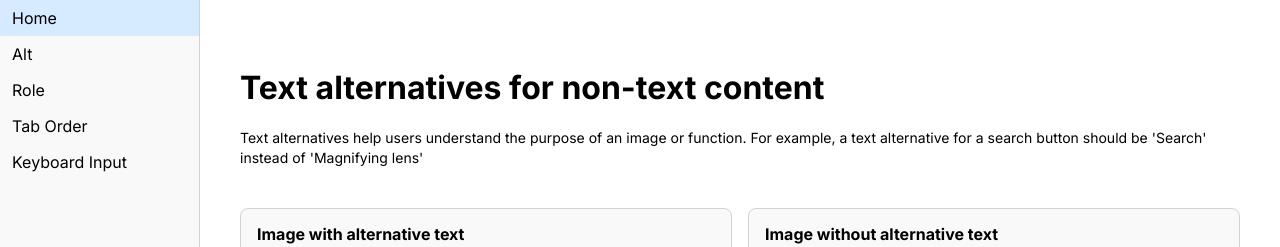
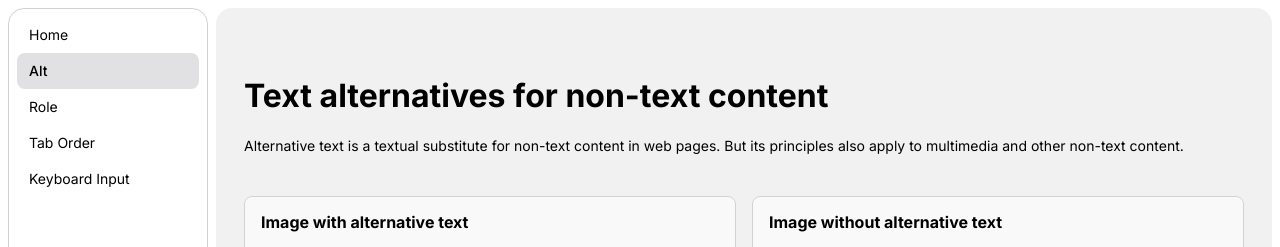
Before and after one commit to thuannguyen13/accessibility-demo, a React (Create React App) app: page /Alt in a window 1280 px wide. Shown: the top 247 px of the page. Built offline with nearby package versions, Linux system fonts and the light colour scheme.

Commit message:
Added active link, update visual

```diff
--- a/src/components/Layout/Layout.scss
+++ b/src/components/Layout/Layout.scss
@@ -2,14 +2,17 @@
 
 .layout {
     display: flex;
-    height: 100%;
+    height: calc(100vh - 16px);
 }
 
 .main {
     padding: 24px;
+    height: 100%;
     width: 100%;
     overflow-y: scroll;
-    height: 100vh;
+    margin: 8px 8px 8px 0;
+    background-color: $N5;
+    border-radius: 16px;
 }
 
 .container {
--- a/src/components/Sidebar/Link.js
+++ /dev/null
@@ -1,9 +0,0 @@
-import "./Sidebar.scss";
-
-export default function Link({ href, label }) {
-    return (
-        <a tabIndex="-1" className="link" href={href}>
-            {label}
-        </a>
-    );
-}
--- a/src/components/Sidebar/Sidebar.js
+++ b/src/components/Sidebar/Sidebar.js
@@ -1,15 +1,25 @@
 import "./Sidebar.scss";
-import Link from "./Link";
+
+import { NavLink } from "react-router-dom";
 
 export default function Sidebar() {
     return (
         <aside tabIndex="-1" className="sidebar">
-            <Link href="/Home" label="Home" />
-            <Link href="/Alt" label="Alt" />
-            <Link href="/Role" label="Role" />
-            <Link href="/TabOrder" label="Tab Order" />
-            <Link href="/KeyboardInput" label="Keyboard Input" />
-            {/* <Link href="/StructureOrder" label="Structure Order" /> */}
+            <NavLink className="link" to="/Home">
+                Home
+            </NavLink>
+            <NavLink className="link" to="/Alt">
+                Alt
+            </NavLink>
+            <NavLink className="link" to="/Role">
+                Role
+            </NavLink>
+            <NavLink className="link" to="/TabOrder">
+                Tab Order
+            </NavLink>
+            <NavLink className="link" to="/KeyboardInput">
+                Keyboard Input
+            </NavLink>
         </aside>
     );
 }
--- a/src/components/Sidebar/Sidebar.scss
+++ b/src/components/Sidebar/Sidebar.scss
@@ -2,12 +2,17 @@
 
 .sidebar {
     width: 200px;
-    height: 100vh;
-    background-color: $N0;
+    height: 100%;
+    background-color: $Mono-White;
     display: flex;
     flex-direction: column;
     flex-shrink: 0;
-    border-right: 1px solid $N20;
+    border: 1px solid $N20;
+    margin: 8px;
+    border-radius: 16px;
+    overflow: hidden;
+    padding: 8px;
+    font-size: 14px;
 }
 
 .link {
@@ -17,8 +22,14 @@
     color: $Mono-Black;
     display: flex;
     align-items: center;
+    border-radius: 8px;
 
     &:hover {
-        background-color: $B10;
+        background-color: $N10;
+    }
+
+    &.active {
+        background-color: $N10;
+        font-weight: 500;
     }
 }
--- a/src/routes/Alt.js
+++ b/src/routes/Alt.js
@@ -1,4 +1,3 @@
-import Caption from "../components/Caption/Caption";
 import Section from "../components/Section/Section";
 import Box from "../components/Box/Box";
 import Intro from "../components/Intro/Intro";
@@ -15,7 +14,7 @@ export default function Alt() {
             <Section>
                 <Intro
                     title="Text alternatives for non-text content"
-                    description="Text alternatives help users understand the purpose of an image or function. For example, a text alternative for a search button should be 'Search' instead of 'Magnifying lens'"
+                    description="Alternative text is a textual substitute for non-text content in web pages. But its principles also apply to multimedia and other non-text content."
                 />
             </Section>
             <Section>
--- a/src/routes/KeyboardInput.js
+++ b/src/routes/KeyboardInput.js
@@ -11,7 +11,7 @@ export default function KeyboardInput() {
             <Section>
                 <Intro
                     title="Different input modalities beyond mouse"
-                    description="Input modalities beyond mouse (e.g. keyboard, touch, voice recognition, gestures) make content easier to use. Design considerations must be taken to maximize their benefit, such as considering different users' abilities to use them.
+                    description="Input modalities beyond mouse (e.g. keyboard, touch, voice recognition, gestures) make content easier to use. Design considerations must be taken to maximize their benefit, such as considering different users' abilities to use them.x
                     "
                 />
             </Section>
--- a/src/routes/Role.js
+++ b/src/routes/Role.js
@@ -1,5 +1,4 @@
 import Button from "../components/Button/Button";
-import Caption from "../components/Caption/Caption";
 import Section from "../components/Section/Section";
 import "../styles/style.scss";
 
--- a/src/styles/style.scss
+++ b/src/styles/style.scss
@@ -6,6 +6,7 @@ html {
     font-family: "Inter", sans-serif;
     -webkit-font-smoothing: antialiased;
     -moz-osx-font-smoothing: grayscale;
+    height: 100%;
 }
 
 code {
```
